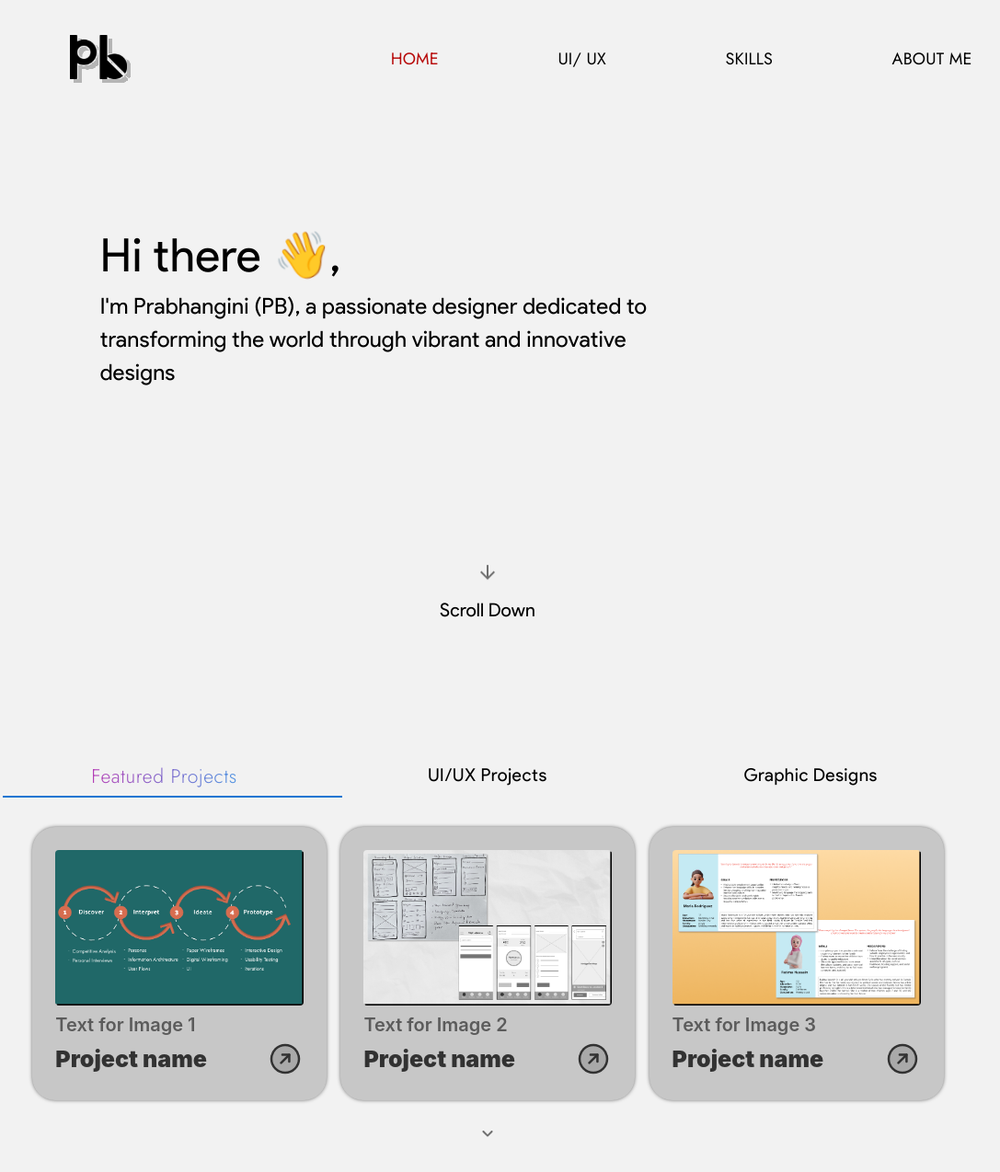
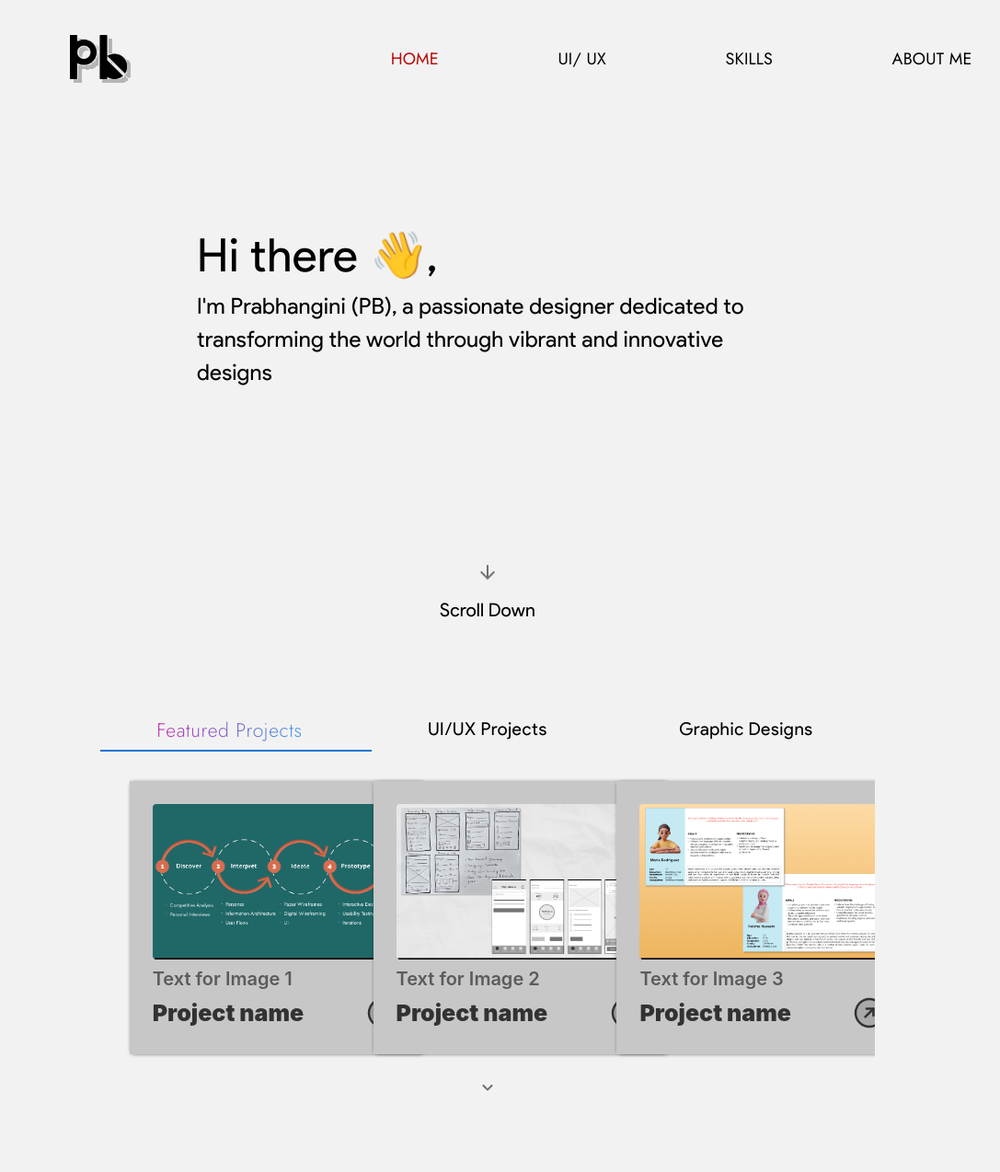
Before and after one commit to prabhangini/home, a React (Vite) app: page / in a window 1280 px wide. Shown: the top 1274 px of the page at 92% size, without its empty margins (110-1197 px from the left). After the commit the page ends 1242 px from the top, so only its background shows below. Built offline with nearby package versions, Linux system fonts and the light colour scheme.

Commit message:
Modified the card wrapper edges to be rectangle instead of circle and made the project section invisible, only shows up on scroll and button click

```diff
--- a/src/App.jsx
+++ b/src/App.jsx
@@ -1,3 +1,4 @@
+import React from 'react';
 import { HashRouter as Router, Routes, Route } from 'react-router-dom';
 import Header from "./component/Header";
 import Skills from './page/Skills';
--- a/src/component/CardGrid.css
+++ b/src/component/CardGrid.css
@@ -7,7 +7,7 @@
     font-family: -apple-system, BlinkMacSystemFont, 'Segoe UI', Roboto, Oxygen, Ubuntu, Cantarell, 'Open Sans', 'Helvetica Neue', sans-serif;
     width: 270px;
     padding: 25px;
-    border-radius: 25px;
+    border-radius: 0px;
     display: flex;
     flex-direction: column;
     gap: 5px;
@@ -26,7 +26,7 @@
     z-index: -1;
     top: 1px;
     left: 1px;
-    border-radius: 25px;
+    border-radius: 0px;
     transition: all 0.3s;
   }
 
--- a/src/component/Header.jsx
+++ b/src/component/Header.jsx
@@ -1,4 +1,4 @@
-import { useState, useEffect } from 'react';
+import React, { useState, useEffect } from 'react';
 import { Grid, List, Typography, Link, Box } from '@mui/material';
 import './Header.css';
 
--- a/src/page/Airwise.jsx
+++ b/src/page/Airwise.jsx
@@ -4,6 +4,7 @@ import Airplane from '../component/Airplane';
 import Square from '../component/Square';
 import Rectangle from '../component/Rectangle';
 import ReactPlayer from 'react-player';
+import React from 'react';
 export default () => {
     return (
         <>
--- a/src/page/ArrivalEase.jsx
+++ b/src/page/ArrivalEase.jsx
@@ -1,4 +1,5 @@
 
+import React from 'react';
 import { Grid, CardContent, Typography, Divider, List, ListItem, Button, Box } from '@mui/material';
 import HorizontalTube from '../component/Tube';
 export default () => {
--- a/src/page/Design.jsx
+++ b/src/page/Design.jsx
@@ -1,4 +1,5 @@
 
+import React from 'react';
 import { Grid, CardContent, Typography, CardActions, Card, CardMedia, Button, Box, Link } from '@mui/material';
 
 export default () => {
--- a/src/page/Home.jsx
+++ b/src/page/Home.jsx
@@ -13,6 +13,7 @@ export default () => {
     const [scrollPosition, setScrollPosition] = useState(0);
     const theme = useTheme();
     const isMobile = useMediaQuery(theme.breakpoints.down('sm'));
+    const [showProjects, setShowProjects] = useState(false);
 
     const projectSectionRef = useRef(null); // Ref for the project section
 
@@ -24,6 +25,14 @@ export default () => {
     const handleScroll = () => {
         const position = window.pageYOffset;
         setScrollPosition(position);
+
+        // Calculate the threshold based on the project section's position
+        if (projectSectionRef.current) {
+            const rect = projectSectionRef.current.getBoundingClientRect();
+            if (rect.top <= window.innerHeight && !showProjects) {
+                setShowProjects(true);
+            }
+        }
     };
 
     useEffect(() => {
@@ -33,10 +42,10 @@ export default () => {
         };
     }, []);
 
-
     const scrollToBottom = () => {
         if (projectSectionRef.current) {
             projectSectionRef.current.scrollIntoView({ behavior: 'smooth' });
+            setShowProjects(true);
         }
     };
 
@@ -75,7 +84,7 @@ export default () => {
         <>
             <Box height={150} />
             <Grid container>
-                <Grid item xs={12} md={2} />
+                <Grid item xs={12} md={3} />
                 <Grid item xs={12} md={6}>
                     <Typography fontFamily={"product-sans"} fontSize={isMobile ? 30 : 50}>
                         {`Hi there`} <span class="wave">👋</span>,
@@ -85,7 +94,7 @@ export default () => {
                     </Typography>
                     <br />
                 </Grid>
-                <Grid item xs={0} md={4} />
+                <Grid item xs={0} md={3} />
             </Grid>
 
             <Box height={150} />
@@ -118,12 +127,12 @@ export default () => {
                 </Box>
             </Grid>
 
-            <Box height={100} /> {/* Adjust this height to ensure projects are not visible initially */}
-
-            <Grid container mt={5} ref={projectSectionRef}> {/* Add ref to the project section */}
-                <Grid item xs={0} md={1} />
-                <Grid item xs={12} md={10}>
-                    <Box sx={{ width: '100%' }}>
+            <Box height={50} />
+            <Fade in={showProjects} timeout={500}>
+                <Grid container mt={5} ref={projectSectionRef}>
+                    <Grid item xs={12} md={2} />
+                    <Grid item xs={12} md={8} sx={{ margin: '0 auto' }}>
+                        <Box sx={{ width: '100%', maxWidth: '1200px', margin: '0 auto' }}>
                             <Tabs
                                 value={activeTab}
                                 onChange={handleChange}
@@ -175,30 +184,29 @@ export default () => {
                                 <Tab disableRipple value="two" label="UI/UX Projects" sx={{ textTransform: 'none' }} />
                                 <Tab disableRipple value="three" label="Graphic Designs" sx={{ textTransform: 'none' }} />
                             </Tabs>
-
-
                         </Box>
 
-                    <Box sx={{ padding: 2 }}>
+                        <Box sx={{ padding: 2, maxWidth: '100%', overflowX: 'hidden' }}>
                             <Fade in={activeTab === 'one'} timeout={500} key="one">
                                 <div>
-                                {activeTab === 'one' && <TabContent tabContent={tabContents.one} />}
+                                    {activeTab === 'one' && <TabContent tabContent={tabContents.one} sx={{ maxWidth: '100%' }} />}
                                 </div>
                             </Fade>
                             <Fade in={activeTab === 'two'} timeout={500} key="two">
                                 <div>
-                                {activeTab === 'two' && <TabContent tabContent={tabContents.two} />}
+                                    {activeTab === 'two' && <TabContent tabContent={tabContents.two} sx={{ maxWidth: '100%' }} />}
                                 </div>
                             </Fade>
                             <Fade in={activeTab === 'three'} timeout={500} key="three">
                                 <div>
-                                {activeTab === 'three' && <TabContent tabContent={tabContents.three} />}
+                                    {activeTab === 'three' && <TabContent tabContent={tabContents.three} sx={{ maxWidth: '100%' }} />}
                                 </div>
                             </Fade>
                         </Box>
                     </Grid>
-                <Grid item xs={0} md={1} />
+                    <Grid item xs={12} md={2} />
                 </Grid>
+            </Fade>
         </>
     );
 }
--- a/src/page/Sapt.jsx
+++ b/src/page/Sapt.jsx
@@ -1,4 +1,5 @@
 
+import React from 'react';
 import { Grid, CardContent, Typography, Divider, List, ListItem, Button, Box } from '@mui/material';
 import { Table, TableBody, TableCell, TableContainer, TableHead, TableRow, Paper } from '@mui/material';
 
```
Lines whose indentation alone changed are shown as unchanged.
